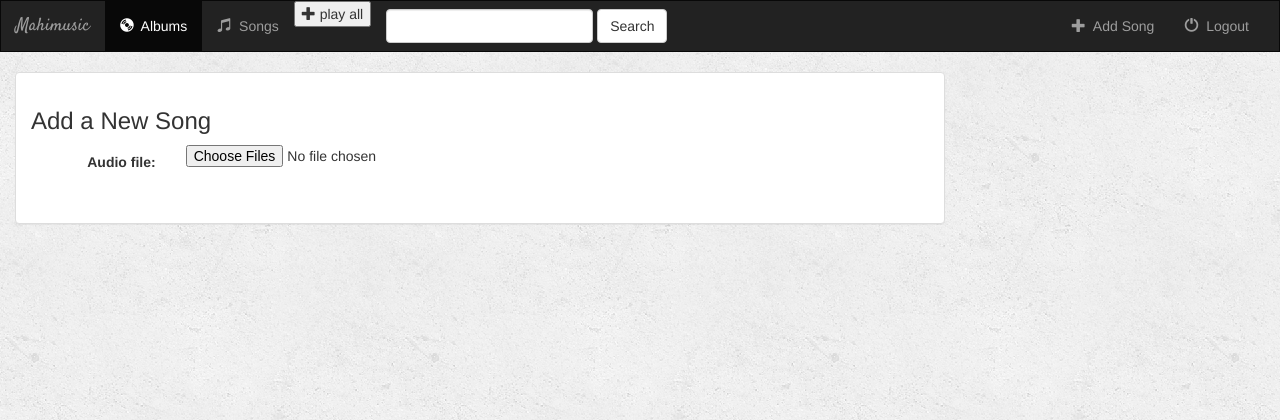
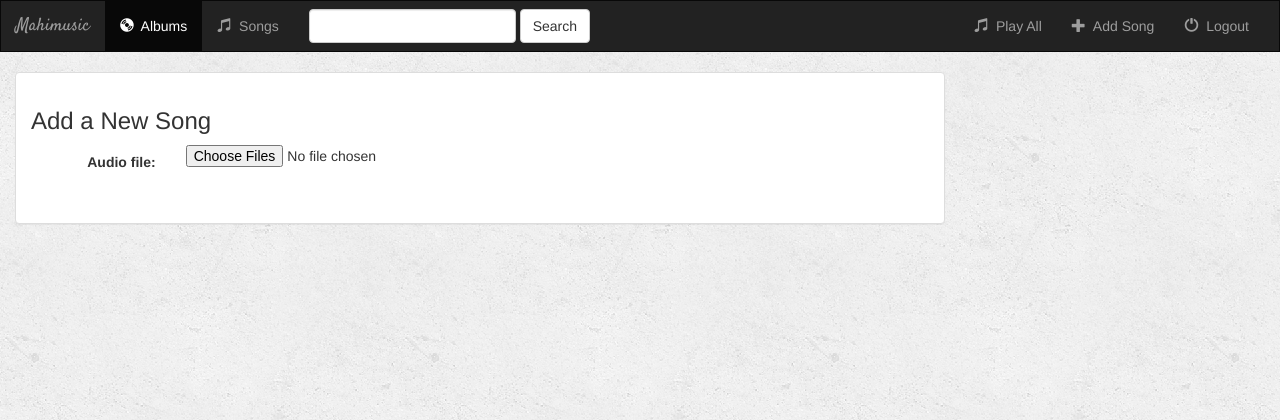
Before and after one commit to Harish321/Mahimusic, a Django app: page /create_song/ in a window 1280 px wide. Shown: the top 420 px of the page. Run offline with Django 3.2, Linux system fonts and the light colour scheme; some libraries are stand-ins or nearby versions.

Commit message:
changed play all from button to href and changed its position also

```diff
--- a/music/templates/music/base.html
+++ b/music/templates/music/base.html
@@ -32,11 +32,7 @@
             <ul class="nav navbar-nav">
                 <li class="{% block albums_active %}{% endblock %}"><a href="{% url 'music:index' %}"><span class="glyphicon glyphicon-cd" aria-hidden="true"></span>&nbsp; Albums</a></li>
                 <li class="{% block songs_active %}{% endblock %}"><a href="{% url 'music:songs' 'all' %}"><span class="glyphicon glyphicon-music" aria-hidden="true"></span>&nbsp; Songs</a></li>
-                <li>
-                    <button onclick="playall()" >
-                    <span class="glyphicon glyphicon-plus" aria-hidden="true"></span>&nbsp;play all
-                    </button>
-                </li>
+
             </ul>
             <form class="navbar-form navbar-left" role="search" method="get" action="{% url 'music:index' %}">
                 <div class="form-group">
@@ -47,7 +43,8 @@
 
 
             <ul class="nav navbar-nav navbar-right">
-
+                <li><a id="play all" href="#" onclick="playall();return false;"><span class="glyphicon glyphicon-music" aria-hidden="true"></span>&nbsp; Play All</a>
+                </li>
                 <li>
                     <a href="{% url 'music:create_song' %}">
                         <span class="glyphicon glyphicon-plus" aria-hidden="true"></span>&nbsp; Add Song
```
